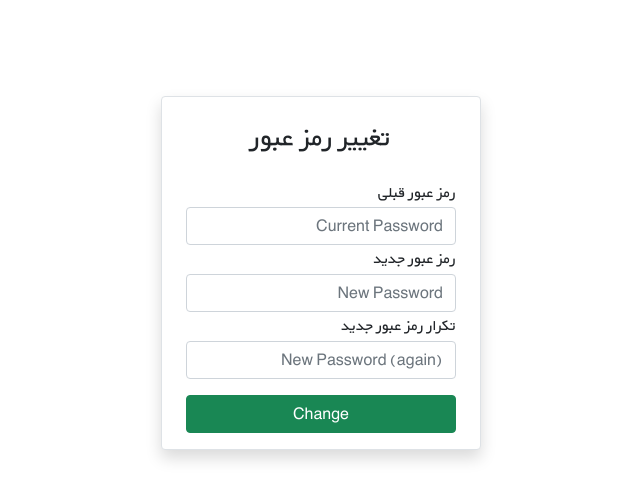
After one commit to Javadzamanifard/onlineshop, a Django app: page /accounts/accounts/password/change/ in a window 1280 px wide. The commit adds this page. Shown: the top 500 px of the page, without its empty margins (319-959 px from the left). Run offline with Django 5.2, Linux system fonts and the light colour scheme; the visitor is signed in with stand-in values (Sample User, id 1); parts of the project's set-up code (start-up, migrations or seed data) failed here and were passed over; some libraries are stand-ins or nearby versions.

Commit message:
Implement password change

```diff
--- a/accounts/urls.py
+++ b/accounts/urls.py
@@ -1,8 +1,9 @@
 from django.urls import path
 
-from .views import homeview, CustomSignUpView
+from .views import homeview, CustomSignUpView, CustomPasswordChangeView
 
 urlpatterns = [
     path('home/', homeview, name='home'),
     path('signup/', CustomSignUpView.as_view(), name='signup'),
+    path('accounts/password/change/', CustomPasswordChangeView.as_view(), name='account_change_password'),
 ]
--- a/accounts/views.py
+++ b/accounts/views.py
@@ -1,6 +1,8 @@
 from django.shortcuts import render
 from django.urls import reverse_lazy
 from django.views import generic
+from allauth.account.views import PasswordChangeView
+from django.contrib import messages
 
 from .forms import CustomSignUpForm
 
@@ -14,3 +16,11 @@ class CustomSignUpView(generic.CreateView):
     template_name = 'account/signup.html'
     context_object_name = 'form'
     success_url = reverse_lazy('home')
+
+
+class CustomPasswordChangeView(PasswordChangeView):
+    success_url = reverse_lazy('home')
+
+    def form_valid(self, form):
+        messages.success(self.request, 'رمز عبور با موفیت تغییر یافت')
+        return super().form_valid(form)
--- a/config/settings.py
+++ b/config/settings.py
@@ -9,7 +9,6 @@ https://docs.djangoproject.com/en/5.2/topics/settings/
 For the full list of settings and their values, see
 https://docs.djangoproject.com/en/5.2/ref/settings/
 """
-
 from pathlib import Path
 
 # Build paths inside the project like this: BASE_DIR / 'subdir'.
--- a/config/urls.py
+++ b/config/urls.py
@@ -21,6 +21,7 @@ from django.conf.urls.static import static
 
 urlpatterns = [
     path('admin/', admin.site.urls),
+    path('', include('accounts.urls')),
     path('accounts/', include('allauth.urls')),
     path('accounts/', include('accounts.urls')),
 ]   # or + static(settings.MEDIA_URL, document_root = settings.MEDIA_ROOT)
--- /dev/null
+++ b/templates/account/password_change.html
@@ -0,0 +1,50 @@
+{% extends "_base.html" %}
+{% load static %}
+{% load crispy_forms_tags %}
+{% load widget_tweaks %}
+
+    <!-- Bootstrap CSS -->
+    {% block CSS %}
+        <link href="https://cdn.jsdelivr.net/npm/bootstrap@5.1.3/dist/css/bootstrap.min.css" rel="stylesheet"
+            integrity="sha384-1BmE4kWBq78iYhFldvKuhfTAU6auU8tT94WrHftjDbrCEXSU1oBoqyl2QvZ6jIW3" crossorigin="anonymous">
+        <link rel="stylesheet" href="{% static 'css/style.css' %}">
+        <link rel="stylesheet" href="{% static 'css/login.css' %}">
+    {% endblock CSS %}
+
+    {% block title %}Password Change{% endblock title %}
+
+
+{% block content %}
+    <div class="d-flex justify-content-center mt-5" dir="rtl">
+        <div class="col-xl-3 col-lg-4 col-md-5 col-sm-5 col-xs-6 bg-white m-3 m-sm-5 border rounded px-4 pt-4 pb-3 shadow">
+
+            <h3 class="text-center mb-4">تغییر رمز عبور</h3>
+
+            <form method="post" action="{% url 'account_change_password' %}">
+                {% csrf_token %}
+                {% comment %} {{ form | crispy }} {% endcomment %}
+
+                    <div class="form-group">
+                        <label for="id_oldpassword">رمز عبور قبلی</label>
+                        {{ form.oldpassword|add_class:"form-control" }}
+                        {{ form.oldpassword.errors }}
+                    </div>
+                    <div class="form-group">
+                        <label for="id_password1">رمز عبور جدید</label>
+                        {{ form.password1|add_class:"form-control" }}
+                        {{ form.password1.errors }}
+                    </div>
+                    <div class="form-group">
+                        <label for="id_password2"> تکرار رمز عبور جدید</label>
+                        {{ form.password2|add_class:"form-control" }}
+                        {{ form.password2.errors }}
+                    </div>
+
+                <button type="submit" class="btn btn-success mt-3 w-100">Change</button>
+            </form>
+        </div>
+    </div>
+
+    <script src="{% static 'js/jquery.min.js' %}"></script>
+    <script src="{% static 'js/bootstrap.min.js' %}" crossorigin="anonymous"></script>
+{% endblock content %}
```
Also changed, not shown: accounts/templates/accounts/home.html (+7 -0 lines), templates/account/login.html (+8 -1 lines).
